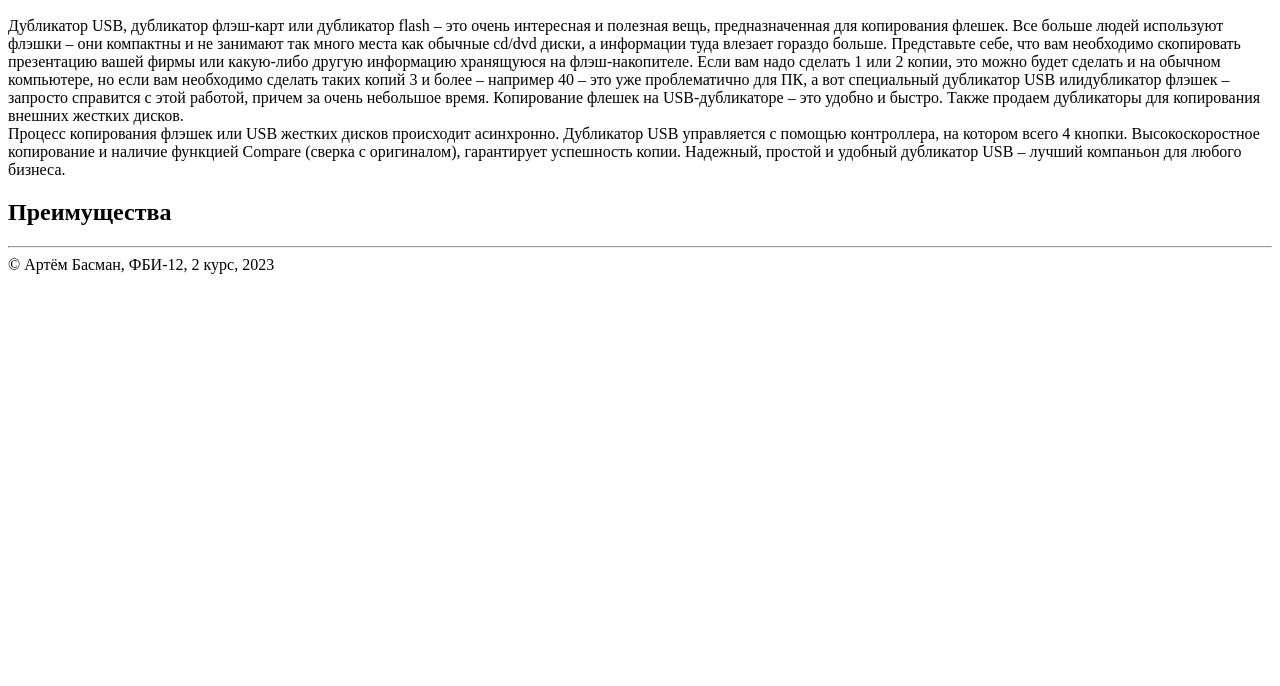
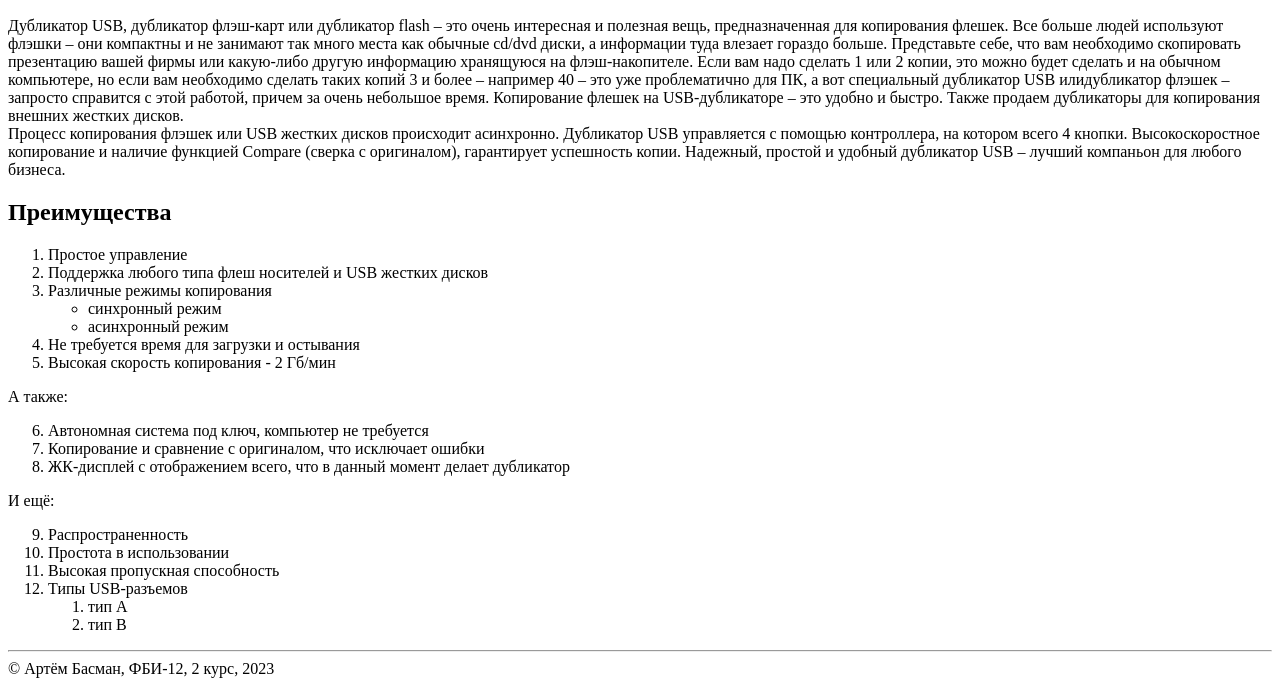
Before and after one commit to GitRofl/web-programming-labs, a plain HTML site: page lab2.html in a window 1280 px wide. Shown: the part 146-832 px from the top of the page. Before the commit the page ends 800 px from the top, so only its background shows below. Drawn offline with Linux system fonts and the light colour scheme.

Commit message:
Списки

```diff
--- a/lab2.html
+++ b/lab2.html
@@ -47,6 +47,46 @@
 
         <h2>Преимущества</h2>
 
+        <ol>
+            <li>Простое управление</li>
+            <li>Поддержка любого типа флеш носителей и USB жестких дисков</li>
+            <li>
+                Различные режимы копирования
+                <ul>
+                   <li>синхронный режим</li>
+                   <li>асинхронный режим</li>
+                </ul>
+
+            </li>
+            <li>Не требуется время для загрузки и остывания</li>
+            <li>Высокая скорость копирования - 2 Гб/мин</li>
+        </ol>
+
+        <div>А также:</div>
+
+        <ol start="6">
+            <li> Автономная система под ключ, компьютер не требуется</li>
+            <li>Копирование и сравнение с оригиналом, что исключает ошибки</li>
+            <li>ЖК-дисплей с отображением всего, что в данный момент делает дубликатор</li>
+        </ol>
+
+        <div>И ещё:</div>
+
+        <ol start="9">
+            <li>Распространенность</li>
+            <li>Простота в использовании</li>
+            <li>Высокая пропускная способность</li>
+            <li>
+                Типы USB-разъемов
+                <ol>
+                    <li>тип А</li>
+                    <li>тип B</li>
+                </ol>
+
+            </li>
+        </ol>
+
+
     </main>
 
     <footer>
```
